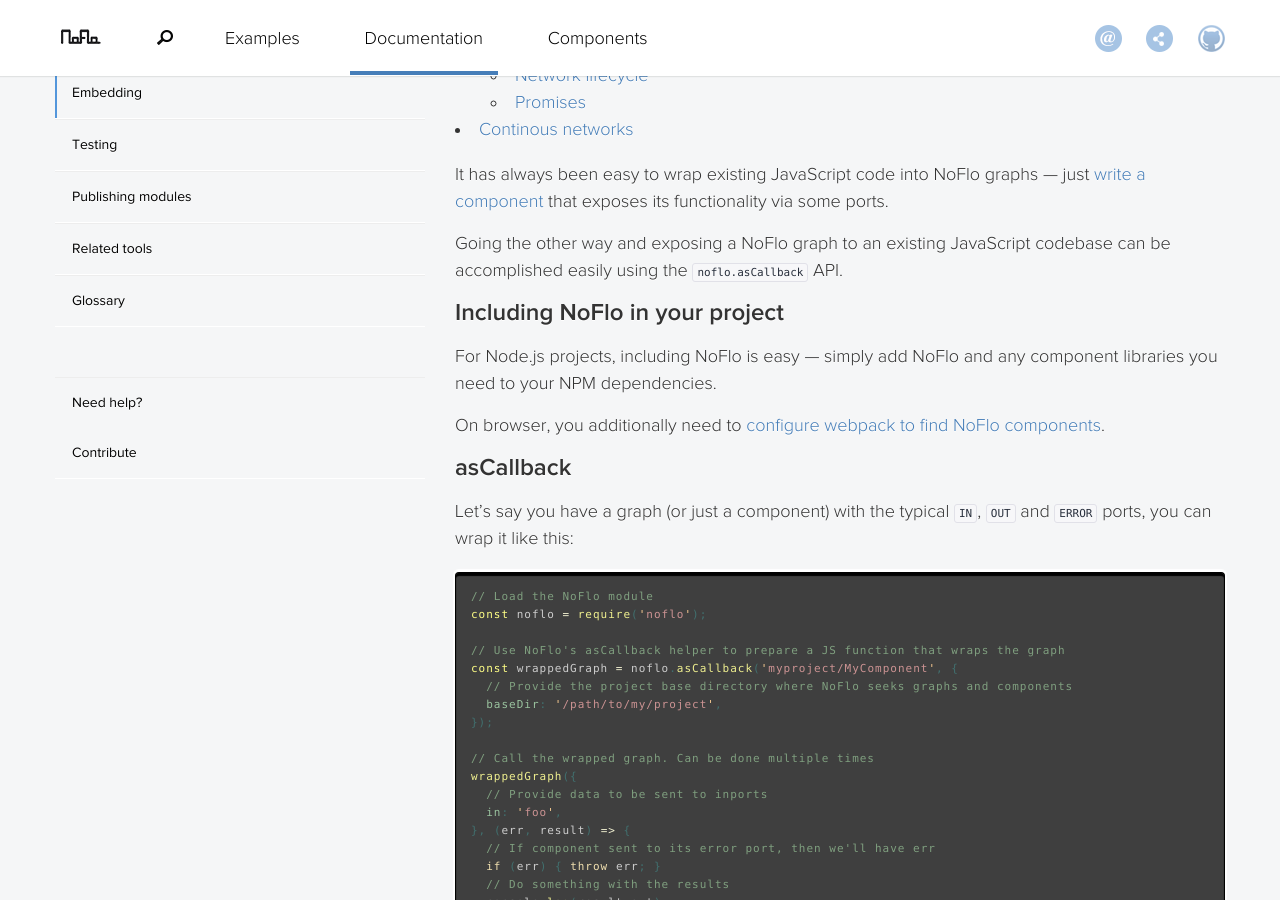
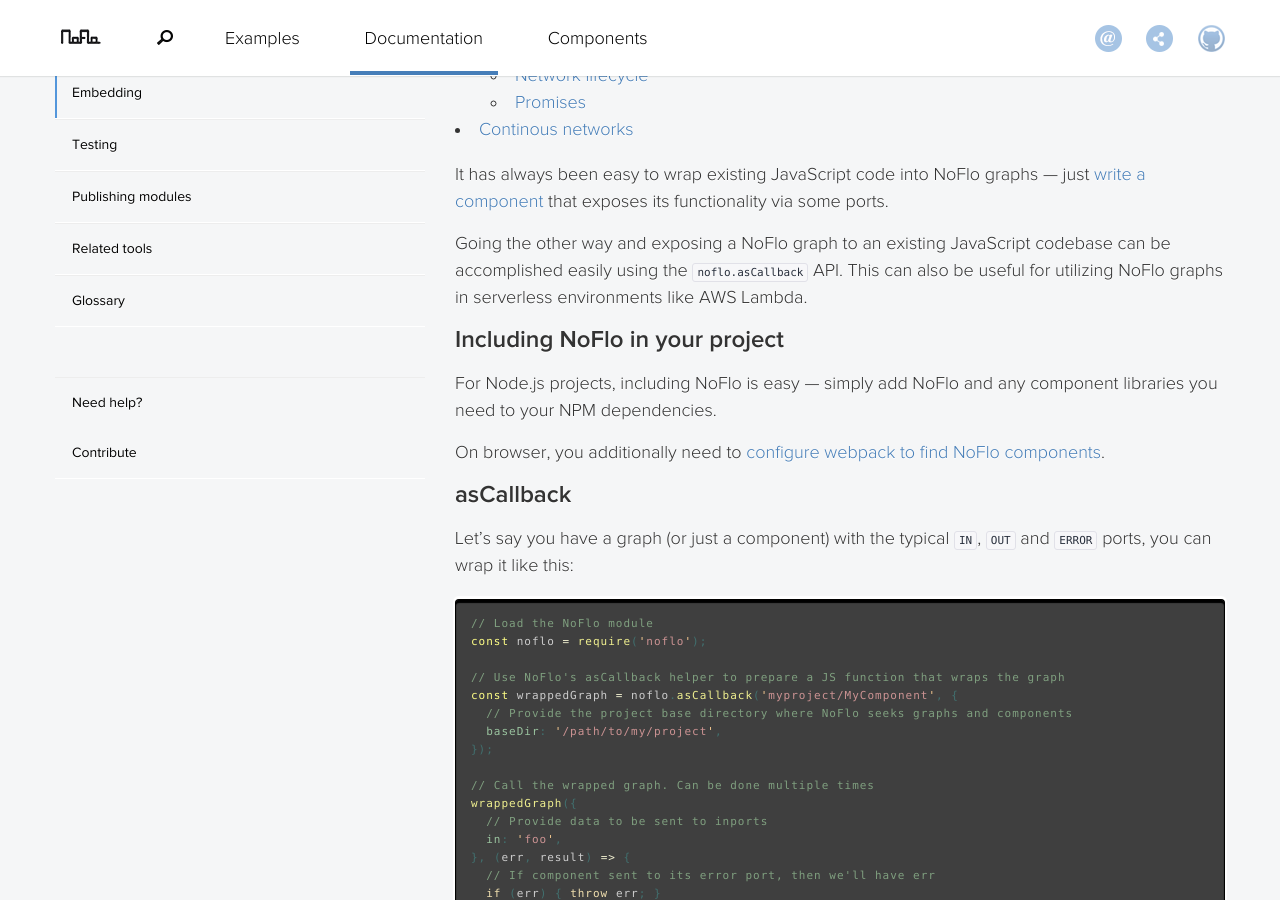
Before and after one commit to noflo/noflo.github.io, a Jekyll site: the page built from documentation/_posts/2016-08-20-embedding.md, in a window 1280 px wide and 900 px high, scrolled down 486 px. Built offline with Jekyll 4.4.1, drawn with Linux system fonts in a browser that asks for light colours; nearby versions of some CDN libraries.

Commit message:
Mention asCallback usage with Lambda

```diff
--- a/documentation/_posts/2016-08-20-embedding.md
+++ b/documentation/_posts/2016-08-20-embedding.md
@@ -12,7 +12,7 @@ title: Embedding
 
 It has always been easy to wrap existing JavaScript code into NoFlo graphs &mdash; just [write a component](/documentation/components/) that exposes its functionality via some ports.
 
-Going the other way and exposing a NoFlo graph to an existing JavaScript codebase can be accomplished easily using the `noflo.asCallback` API.
+Going the other way and exposing a NoFlo graph to an existing JavaScript codebase can be accomplished easily using the `noflo.asCallback` API. This can also be useful for utilizing NoFlo graphs in serverless environments like AWS Lambda.
 
 ## Including NoFlo in your project
 
```
